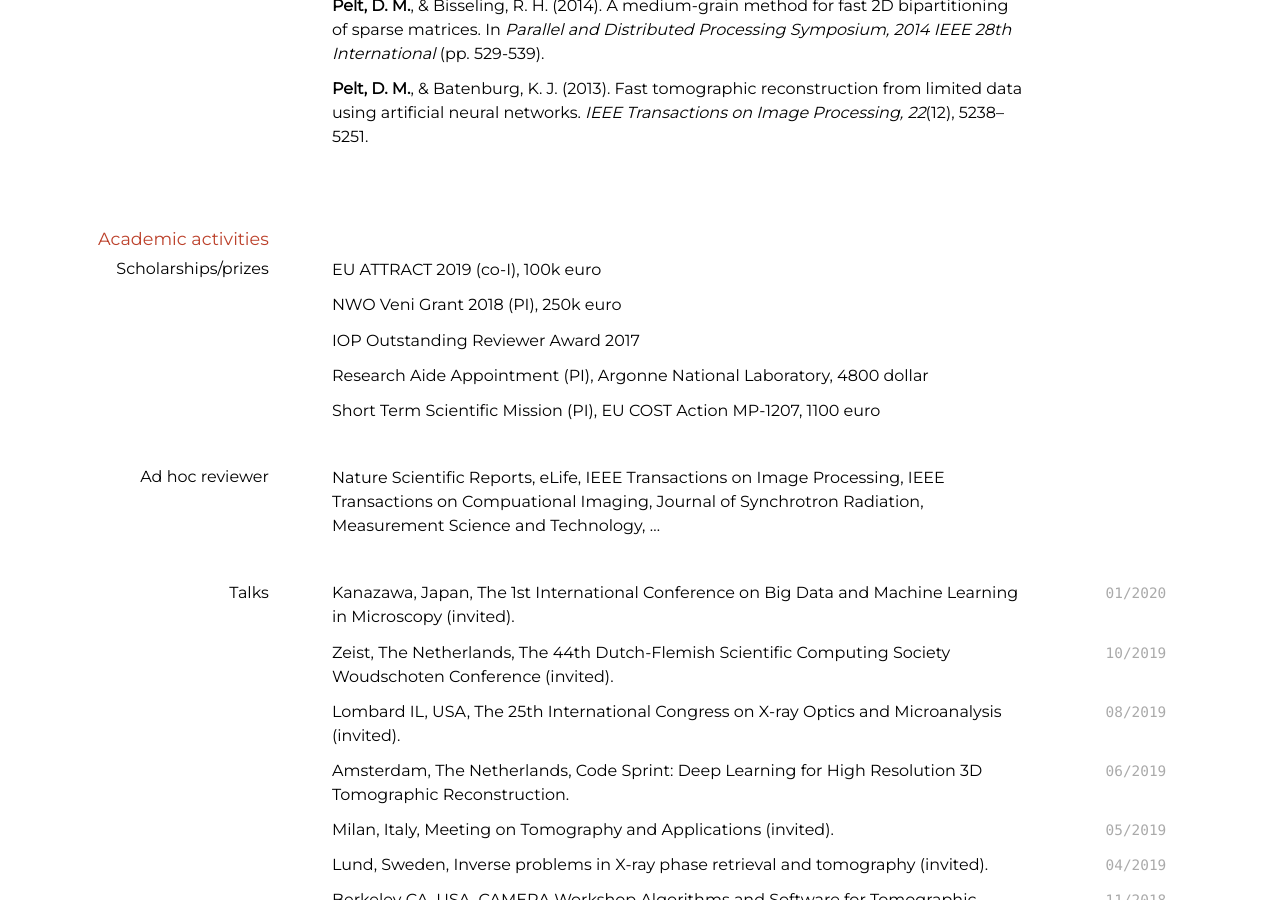
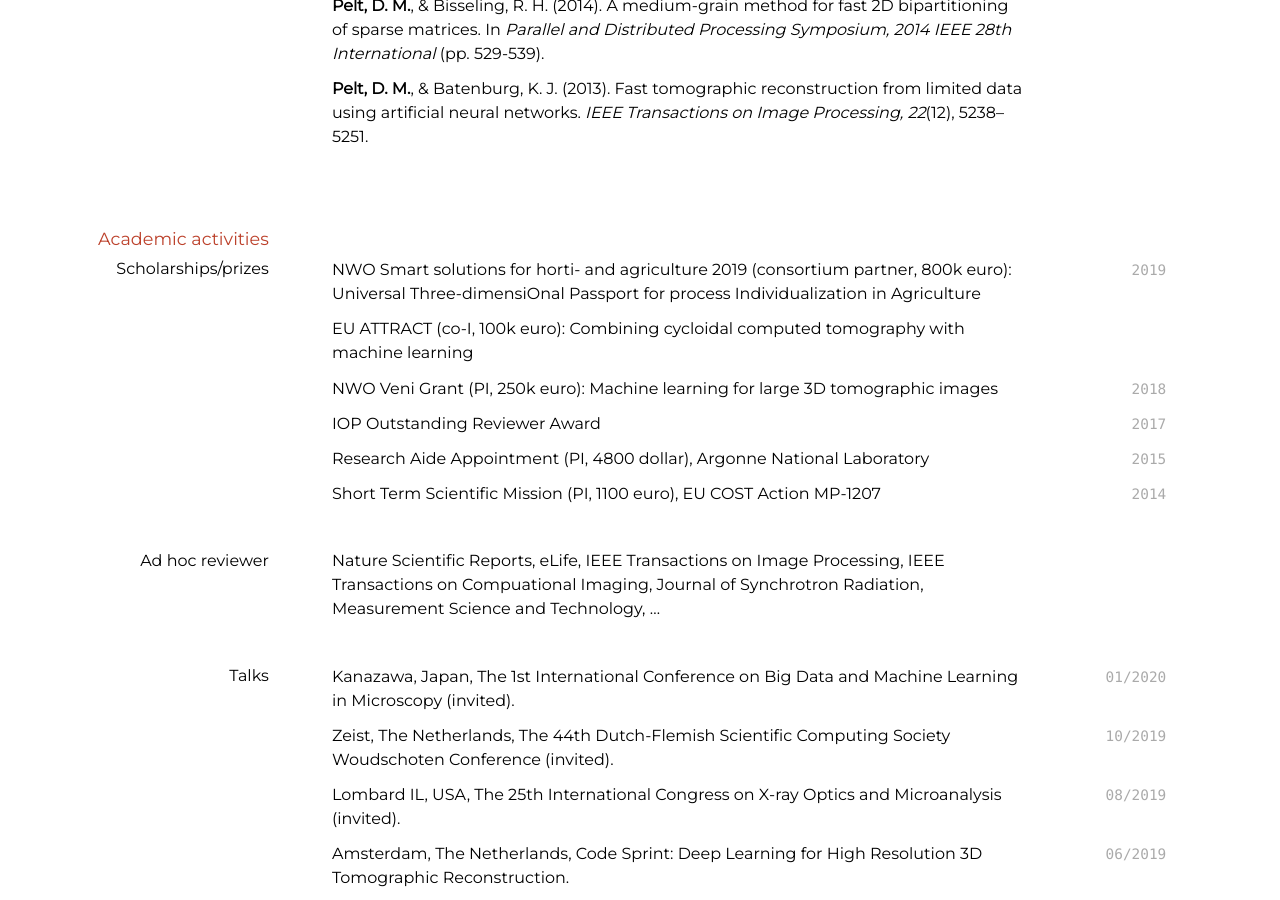
Before and after one commit to dmpelt/dmpelt.github.com, a Jekyll site: the page built from cv.md, in a window 1280 px wide and 900 px high, scrolled down 1508 px. Built offline with Jekyll 4.4.1, drawn with Linux system fonts in a browser that asks for light colours.

Commit message:
Update cv.md

```diff
--- a/cv.md
+++ b/cv.md
@@ -81,15 +81,22 @@ __Pelt, D. M.__, & Batenburg, K. J. (2013). Fast tomographic reconstruction from
 
 ### Scholarships/prizes
 
-EU ATTRACT 2019 (co-I), 100k euro
+`2019`
+NWO Smart solutions for horti- and agriculture 2019 (consortium partner, 800k euro): Universal Three-dimensiOnal Passport for process Individualization in Agriculture
 
-NWO Veni Grant 2018 (PI), 250k euro
+EU ATTRACT (co-I, 100k euro): Combining cycloidal computed tomography with machine learning
 
-IOP Outstanding Reviewer Award 2017
+`2018`
+NWO Veni Grant (PI, 250k euro): Machine learning for large 3D tomographic images
 
-Research Aide Appointment (PI), Argonne National Laboratory, 4800 dollar
+`2017`
+IOP Outstanding Reviewer Award
 
-Short Term Scientific Mission (PI), EU COST Action MP-1207, 1100 euro
+`2015`
+Research Aide Appointment (PI, 4800 dollar), Argonne National Laboratory
+
+`2014`
+Short Term Scientific Mission (PI, 1100 euro), EU COST Action MP-1207
 
 ### Ad hoc reviewer
 
```
